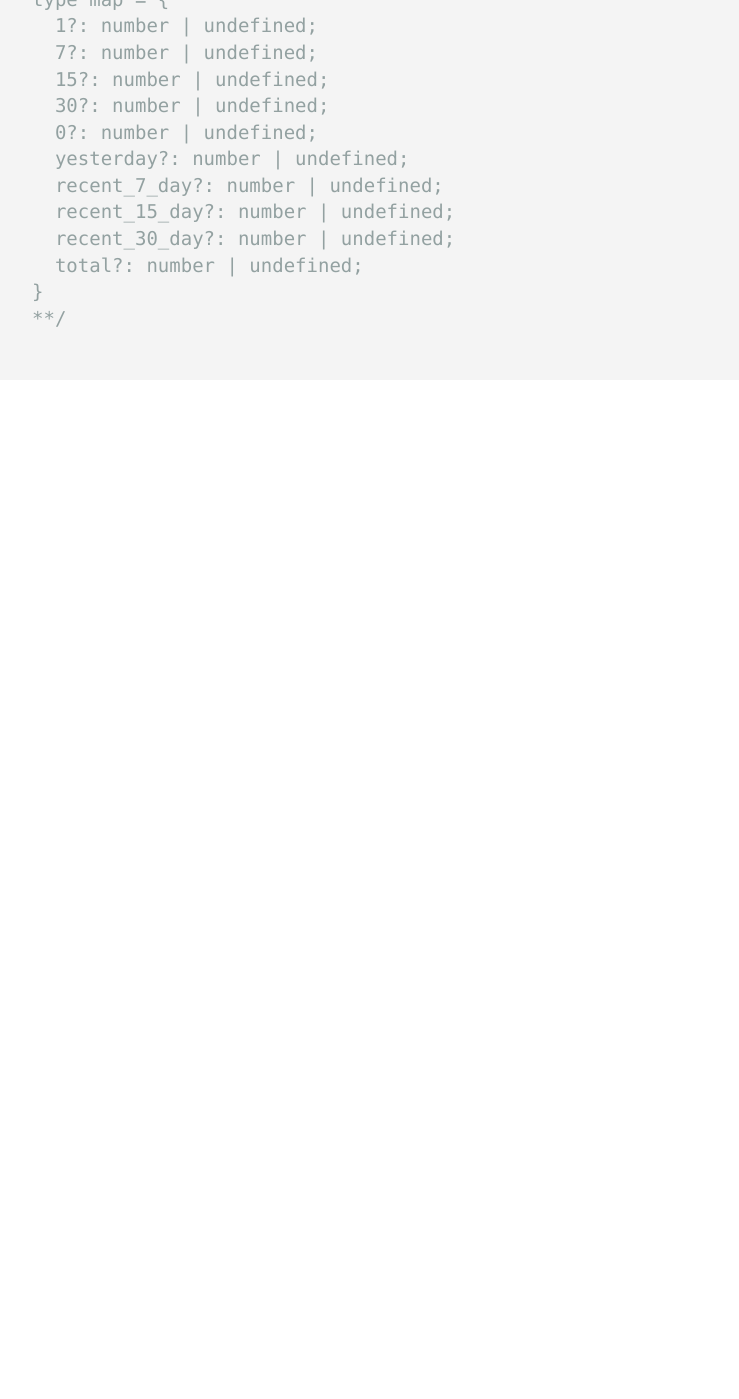
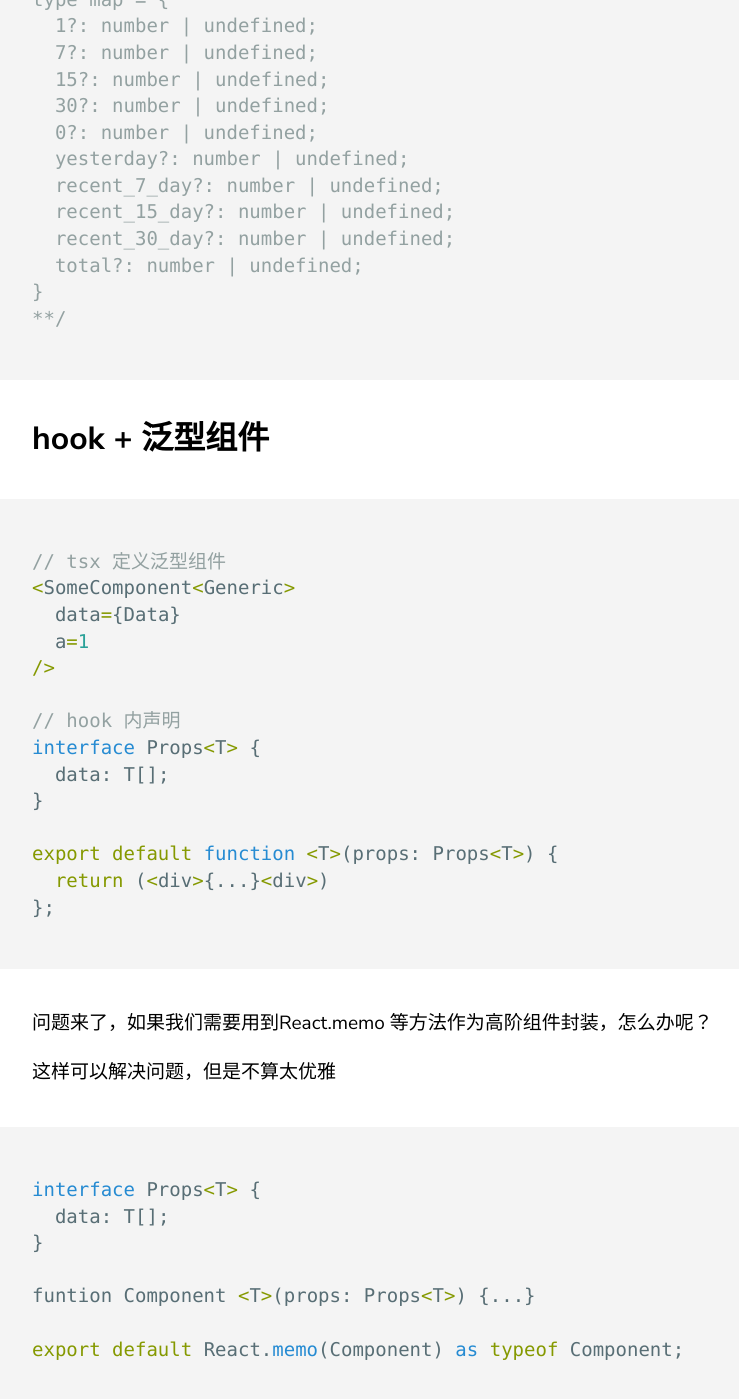
Before and after one commit to bilibiliou/bilibiliou.github.io, a Jekyll site: the page built from _posts/tech/2020-08-03-ts.markdown, in a window 1280 px wide and 1400 px high, scrolled down 14268 px. Shown: the whole window, without its empty margins (68-807 px from the left). Built offline with Jekyll 4.4.1, drawn with Linux system fonts in a browser that asks for light colours; before the commit the page ends 14688 px from its top, so only the background shows below that.

Commit message:
new version

````diff
--- a/_posts/tech/2020-08-03-ts.markdown
+++ b/_posts/tech/2020-08-03-ts.markdown
@@ -478,3 +478,36 @@ type map = {
 }
 **/
 ```
+
+## hook + 泛型组件
+
+```ts
+// tsx 定义泛型组件
+<SomeComponent<Generic>
+  data={Data}
+  a=1
+/>
+
+// hook 内声明
+interface Props<T> {
+  data: T[];
+}
+
+export default function <T>(props: Props<T>) {
+  return (<div>{...}<div>)
+};
+```
+
+问题来了，如果我们需要用到React.memo 等方法作为高阶组件封装，怎么办呢？
+
+这样可以解决问题，但是不算太优雅
+
+```ts
+interface Props<T> {
+  data: T[];
+}
+
+funtion Component <T>(props: Props<T>) {...}
+
+export default React.memo(Component) as typeof Component;
+```
````
